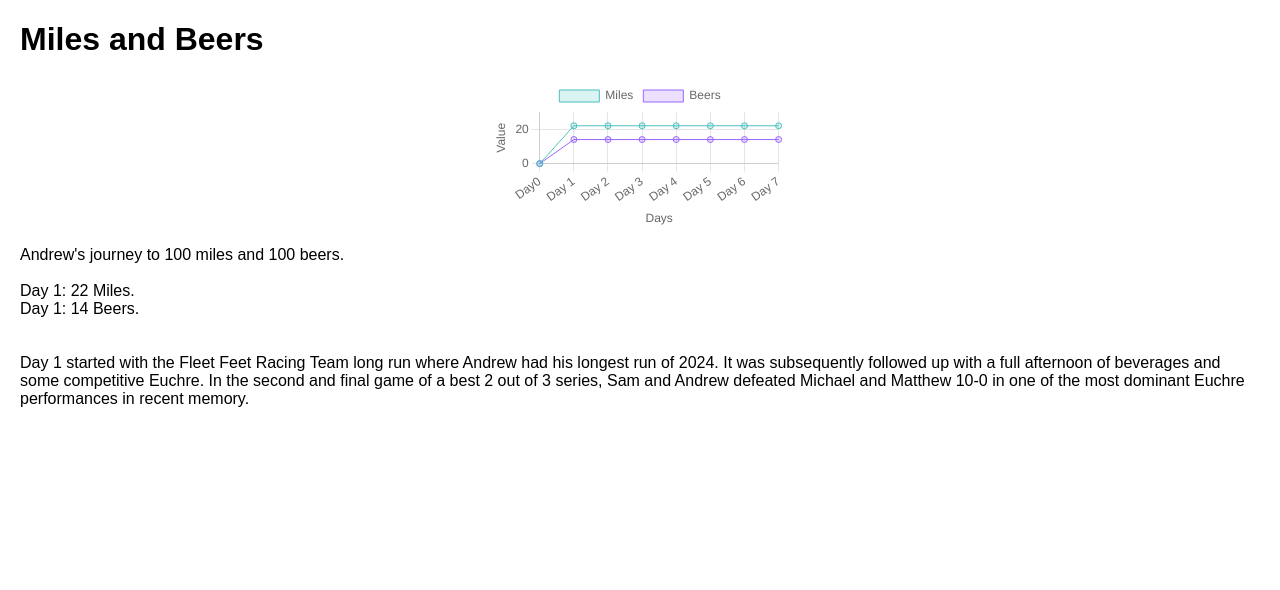
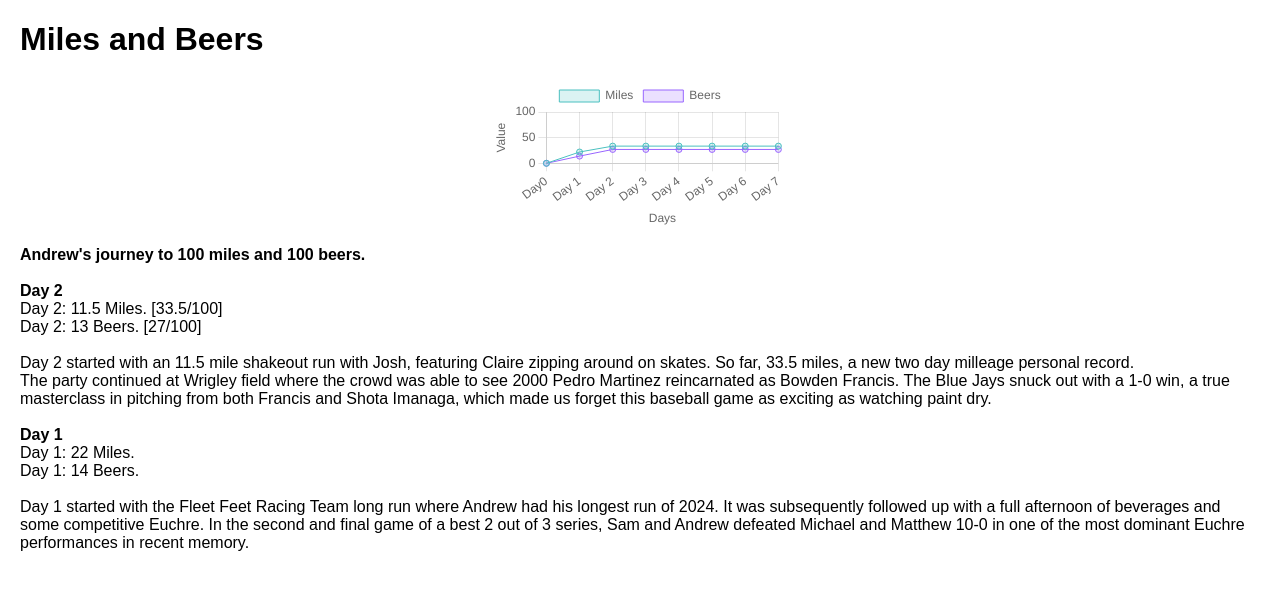
Before and after one commit to aredston19/aredston19.Github.io, a Jekyll site: the page 100.html, which Jekyll copies as it is, in a window 1280 px wide. Shown: the top 590 px of the page. Built offline with Jekyll 4.4.1, drawn with Linux system fonts in a browser that asks for light colours.

Commit message:
Add files via upload

```diff
--- a/100.html
+++ b/100.html
@@ -23,8 +23,8 @@
     <script>
         // Initialize data
         const days = ["Day0", "Day 1", "Day 2", "Day 3", "Day 4", "Day 5", "Day 6", "Day 7"];
-        Miles = [0, 22, 22, 22, 22, 22, 22, 22]; // Example data for Variable 1
-        Beers = [0, 14, 14, 14, 14, 14, 14, 14]; // Example data for Variable 2
+        Miles = [0, 22, 33.5, 33.5, 33.5, 33.5, 33.5, 33.5]; // Example data for Variable 1
+        Beers = [0, 14, 27, 27, 27, 27, 27, 27]; // Example data for Variable 2
 
         // Create chart
         const ctx = document.getElementById('myChart').getContext('2d');
@@ -61,6 +61,7 @@
                     },
                     y: {
                         beginAtZero: true,
+			max: 100,
                         title: {
                             display: true,
                             text: 'Value'
@@ -71,13 +72,25 @@
         });
     </script>
 
-	<p>Andrew's journey to 100 miles and 100 beers. <br>
+	<p>
+<b> Andrew's journey to 100 miles and 100 beers. </b>
+<br>
+<br>
+<b> Day 2 </b>
+<br>
+Day 2: 11.5 Miles. [33.5/100] <br>
+Day 2: 13 Beers. [27/100]<br>
+<br>
+Day 2 started with an 11.5 mile shakeout run with Josh, featuring Claire zipping around on skates. So far, 33.5 miles, a new two day milleage personal record. <br>The party continued at Wrigley field where the crowd was able to see 2000 Pedro Martinez reincarnated as Bowden Francis. The Blue Jays snuck out with a 1-0 win, a true masterclass in pitching from both Francis and Shota Imanaga, which made us forget this baseball game as exciting as watching paint dry.
+<br>
+<br>
+<b> Day 1 </b>
 <br>
 Day 1: 22 Miles.<br>
 Day 1: 14 Beers.<br>
 <br>
-<br>
 Day 1 started with the Fleet Feet Racing Team long run where Andrew had his longest run of 2024. It was subsequently followed up with a full afternoon of beverages and some competitive Euchre. In the second and final game of a best 2 out of 3 series, Sam and Andrew defeated Michael and Matthew 10-0 in one of the most dominant Euchre performances in recent memory.
+
 </p>
 </body>
 </html>
```
